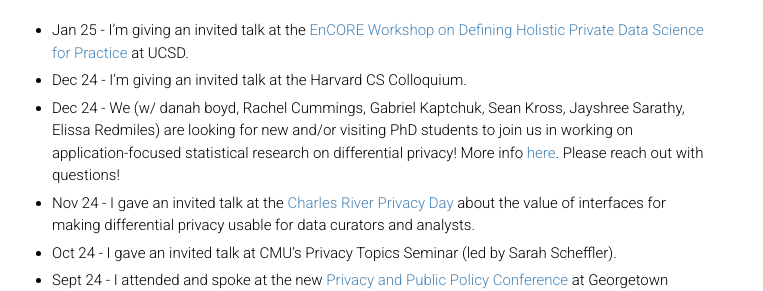
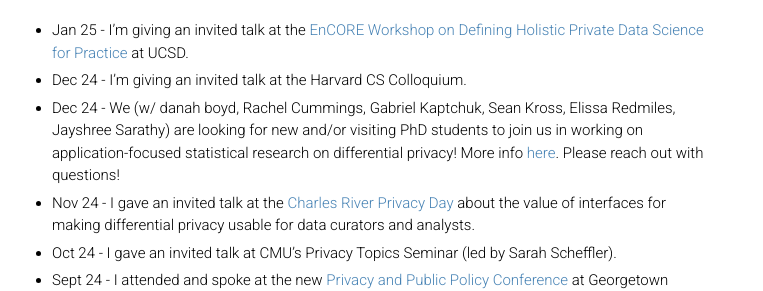
Before and after one commit to priyakalot/priyakalot.github.io, a Jekyll site: the page built from index.md, in a window 1280 px wide. Shown: the part 506-797 px from the top of the page, without its empty margins (258-1021 px from the left). Built offline with Jekyll 4.4.1, drawn with Linux system fonts in a browser that asks for light colours; nearby versions of some CDN libraries.

```diff
--- a/index.md
+++ b/index.md
@@ -10,7 +10,7 @@ I can be reached at **priyankan [at] g.harvard.edu**.
 ### News
 * Jan 25 - I'm giving an invited talk at the <a href="https://encore.ucsd.edu/privacy-workshop/" target="_blank">EnCORE Workshop on Defining Holistic Private Data Science for Practice</a> at UCSD.
 * Dec 24 - I'm giving an invited talk at the Harvard CS Colloquium.
-* Dec 24 - We (w/ danah boyd, Rachel Cummings, Gabriel Kaptchuk, Sean Kross, Jayshree Sarathy, Elissa Redmiles) are looking for new and/or visiting PhD students to join us in working on application-focused statistical research on differential privacy! More info <a href="https://bit.ly/participatoryDPStudent24" target="_blank">here</a>. Please reach out with questions!
+* Dec 24 - We (w/ danah boyd, Rachel Cummings, Gabriel Kaptchuk, Sean Kross, Elissa Redmiles, Jayshree Sarathy) are looking for new and/or visiting PhD students to join us in working on application-focused statistical research on differential privacy! More info <a href="https://bit.ly/participatoryDPStudent24" target="_blank">here</a>. Please reach out with questions!
 * Nov 24 - I gave an invited talk at the <a href="https://bostondataprivacy.github.io/privacy-day.html" target="_blank">Charles River Privacy Day</a> about the value of interfaces for making differential privacy usable for data curators and analysts.
 * Oct 24 - I gave an invited talk at CMU's Privacy Topics Seminar (led by Sarah Scheffler).
 * Sept 24 - I attended and spoke at the new <a href="https://privacypublicpolicy-conference.github.io/website/" target="_blank">Privacy and Public Policy Conference</a> at Georgetown University about how we might elicit privacy-accuracy preferences from data subjects. I also gave an invited talk at Georgetown's Privacy & Crypto group.
```
